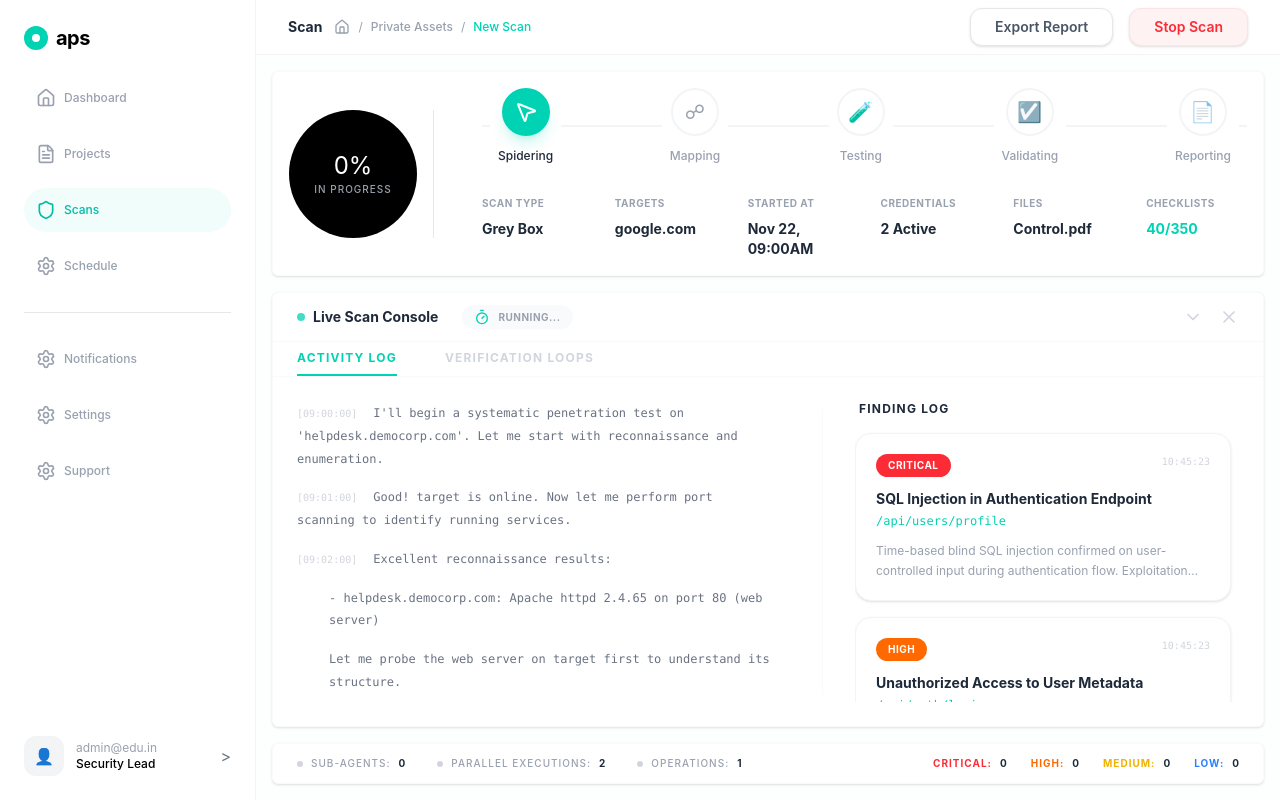
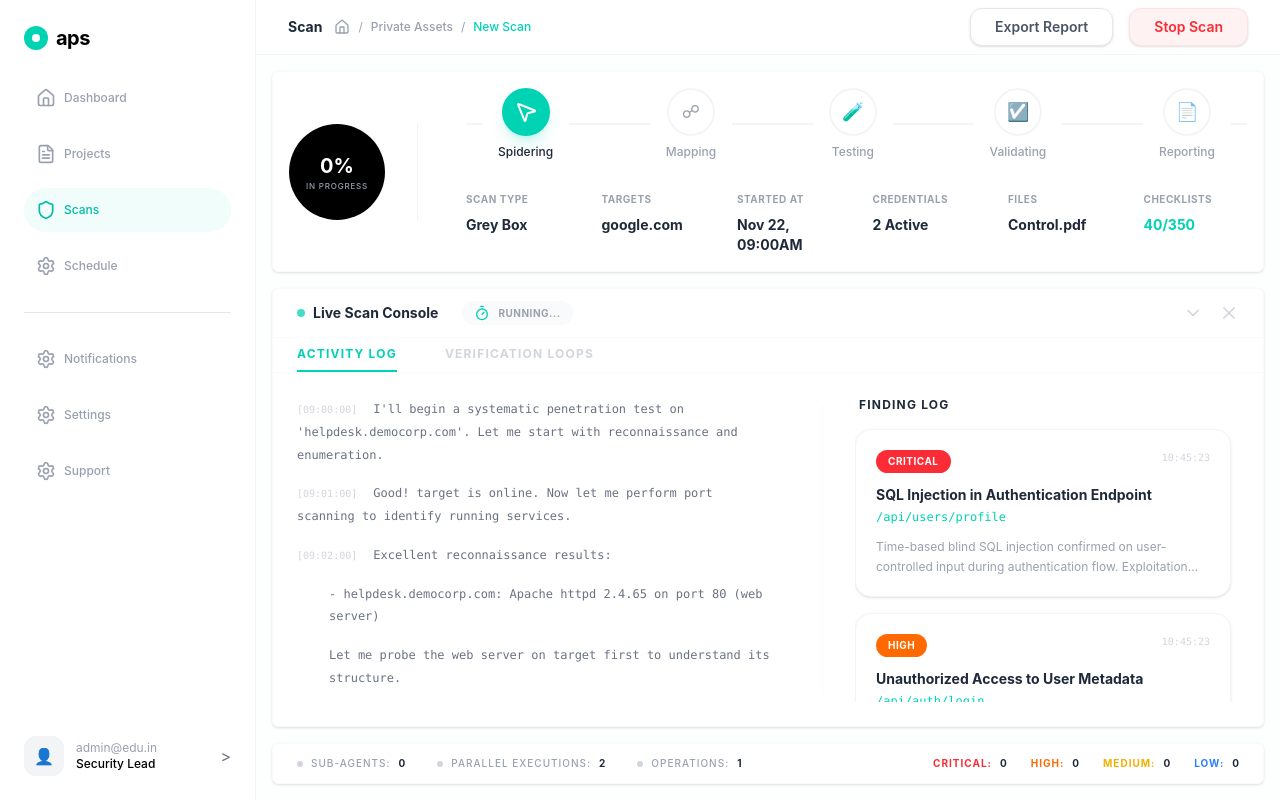
Before and after one commit to aditi-upadhyay/fenrir-security-assessment, a React (Vite) app: page /scans in a window 1280 px wide. Built offline with nearby package versions, Linux system fonts and the light colour scheme.

Commit message:
refactor: adjust styling and responsiveness for scan progress card components.

```diff
--- a/src/components/Dashboard/ScanProgressCard.tsx
+++ b/src/components/Dashboard/ScanProgressCard.tsx
@@ -12,21 +12,21 @@ const ScanProgressCard: React.FC = () => {
     ];
 
     const steps = [
-        { label: 'Spidering', icon: <MousePointer2 size={24} />, active: true },
-        { label: 'Mapping', icon: <span className="text-xl">☍</span>, active: false },
-        { label: 'Testing', icon: <span className="text-xl">🧪</span>, active: false },
-        { label: 'Validating', icon: <span className="text-xl">☑</span>, active: false },
-        { label: 'Reporting', icon: <span className="text-xl">📄</span>, active: false },
+        { label: 'Spidering', icon: <MousePointer2 />, active: true },
+        { label: 'Mapping', icon: <span className="text-lg leading-none">☍</span>, active: false },
+        { label: 'Testing', icon: <span className="text-lg leading-none">🧪</span>, active: false },
+        { label: 'Validating', icon: <span className="text-lg leading-none">☑</span>, active: false },
+        { label: 'Reporting', icon: <span className="text-lg leading-none">📄</span>, active: false },
     ];
 
     return (
         <div className="bg-white rounded-md p-4 shadow-sm border border-gray-50">
             <div className="flex flex-col lg:flex-row items-center gap-8 lg:gap-12">
-                {/* Progress Circle - Centered on mobile */}
-                <div className="circle pr-4 border-r border-gray-200">
-                    <div className="w-32 h-32 bg-black rounded-full flex items-center justify-center text-white flex-col">
-                        <span className="text-2xl">0%</span>
-                        <span className="text-[10px] font-medium text-gray-400 uppercase tracking-widest">
+                {/* Progress Circle - Centered on mobile with responsive border */}
+                <div className="flex flex-col items-center justify-center pr-0 lg:pr-8 border-b lg:border-b-0 lg:border-r border-gray-100 pb-6 lg:pb-0 w-full lg:w-auto">
+                    <div className="w-24 h-24 bg-black rounded-full flex items-center justify-center text-white flex-col shrink-0">
+                        <span className="text-xl font-bold">0%</span>
+                        <span className="text-[8px] font-medium text-gray-400 uppercase tracking-widest text-center px-2">
                             In Progress
                         </span>
                     </div>
@@ -35,18 +35,18 @@ const ScanProgressCard: React.FC = () => {
                 <div className="flex-1 w-full min-w-0">
                     {/* Steps Indicator - Scrollable on mobile */}
                     <div className="overflow-x-auto pb-4 mb-4 no-scrollbar">
-                        <div className="flex items-center justify-between relative min-w-[600px] px-2">
+                        <div className="flex items-center justify-between relative min-w-[500px] lg:min-w-0 px-2 lg:px-4">
                             <div className="absolute top-1/2 left-0 w-full h-[2px] bg-gray-100 -translate-y-1/2 z-0" />
 
                             {steps.map((step, idx) => (
-                                <div key={idx} className="relative z-10 flex flex-col items-center gap-3 bg-white px-2">
-                                    <div className={`w-12 h-12  rounded-full flex items-center justify-center border-2 transition-all
+                                <div key={idx} className="relative z-10 flex flex-col items-center gap-2 bg-white px-2 lg:px-4">
+                                    <div className={`w-10 h-10 lg:w-12 lg:h-12 rounded-full flex items-center justify-center border-2 transition-all
                                         ${step.active
                                             ? 'bg-[#00d2b4] border-[#00d2b4] text-white shadow-lg shadow-[#00d2b4]/20'
                                             : 'bg-white border-gray-100 text-gray-400'}`}>
                                         {step.icon}
                                     </div>
-                                    <span className={`text-[10px] lg:text-xs font-medium whitespace-nowrap ${step.active ? 'text-gray-800' : 'text-gray-400'}`}>
+                                    <span className={`text-[9px] lg:text-xs font-medium whitespace-nowrap ${step.active ? 'text-gray-800' : 'text-gray-400'}`}>
                                         {step.label}
                                     </span>
                                 </div>
```
